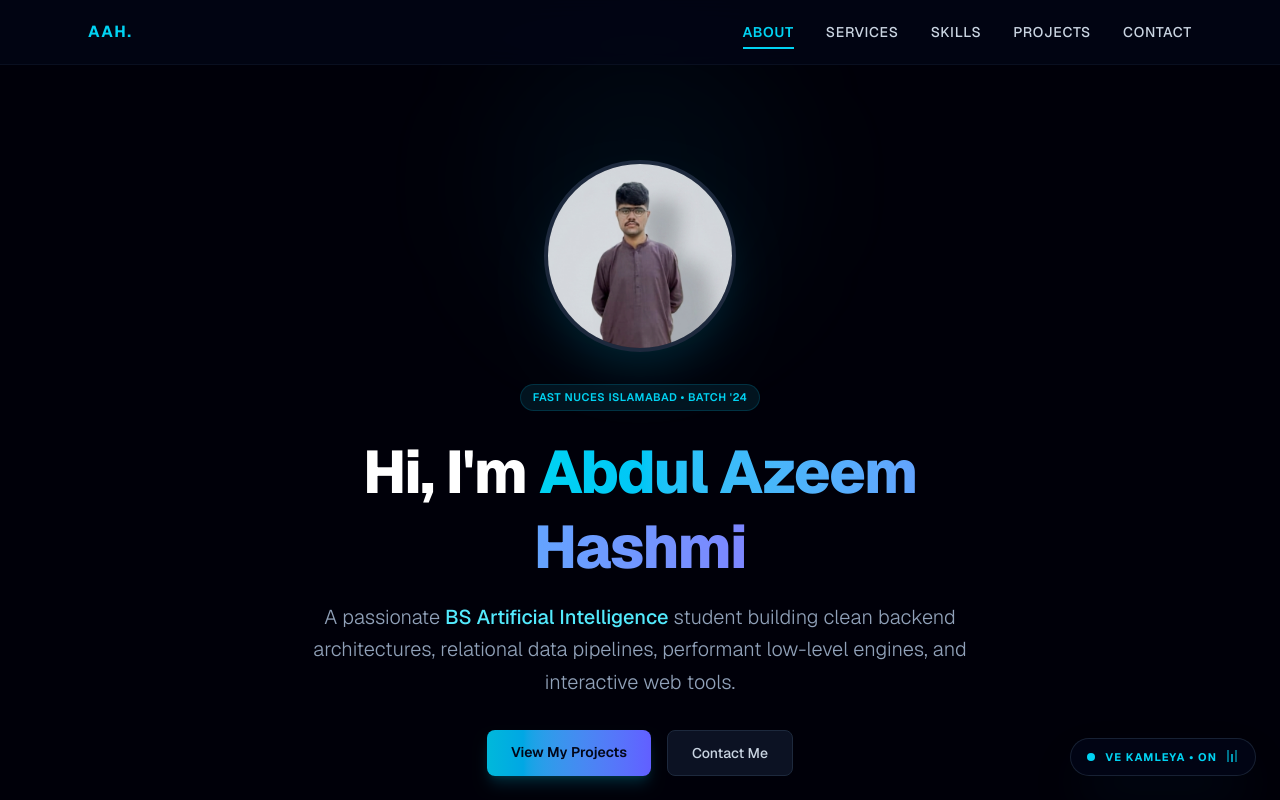
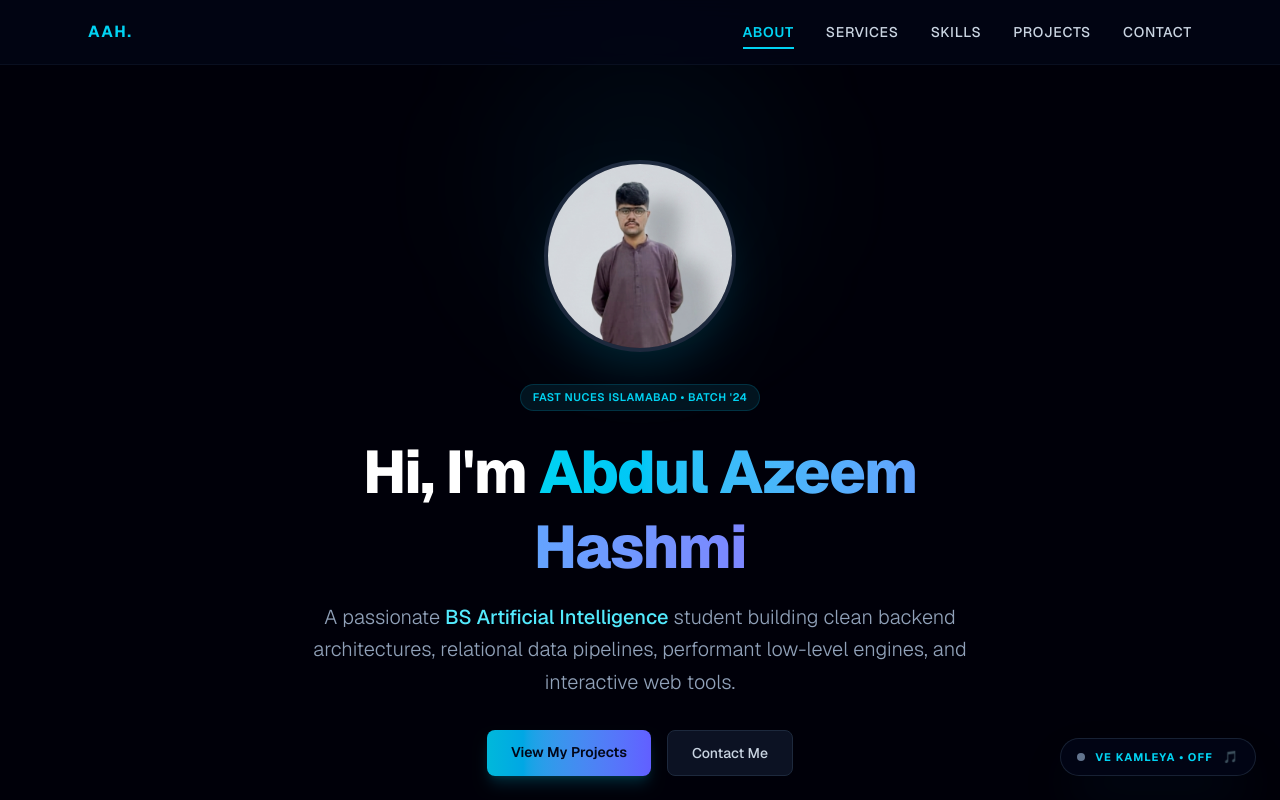
Before and after one commit to AbdulAzeemHashmi/Portfolio, a Next.js app: page / in a window 1280 px wide. Shown: the top 800 px of the page. Built offline with nearby package versions, Linux system fonts and the light colour scheme.

Commit message:
Configure Ve Kamleya background audio soundtrack loop engine

```diff
--- a/app/page.tsx
+++ b/app/page.tsx
@@ -80,10 +80,34 @@ const SKILLS = [
 
 // Floating Background Music Pipeline Engine
 function BackgroundMusic() {
-  const [isPlaying, setIsPlaying] = useState(true);
+  const [isPlaying, setIsPlaying] = useState(false);
   const playerRef = useRef<any>(null);
 
   useEffect(() => {
+    const initPlayer = () => {
+      playerRef.current = new (window as any).YT.Player("youtube-audio-pipeline", {
+        height: "0",
+        width: "0",
+        videoId: "QXJyMpxd210",
+        playerVars: {
+          autoplay: 0,
+          loop: 1,
+          playlist: "RDQXJyMpxd210",
+          controls: 0,
+          disablekb: 1,
+          modestbranding: 1,
+          rel: 0,
+          playsinline: 1,
+        },
+        events: {
+          onReady: () => {
+            playerRef.current?.setVolume(100);
+            playerRef.current?.unMute();
+          },
+        },
+      });
+    };
+
     if (!(window as any).YT) {
       const tag = document.createElement("script");
       tag.src = "https://www.youtube.com/iframe_api";
@@ -97,28 +121,26 @@ function BackgroundMusic() {
       initPlayer();
     }
 
-    function initPlayer() {
-      playerRef.current = new (window as any).YT.Player("youtube-audio-pipeline", {
-        height: "0",
-        width: "0",
-        videoId: "QXJyMpxd210",
-        playerVars: {
-          autoplay: 1,
-          loop: 1,
-          playlist: "RDQXJyMpxd210",
-          controls: 0,
-          disablekb: 1,
-          modestbranding: 1,
-          rel: 0,
-        },
-        events: {
-          onReady: () => {
-            playerRef.current?.playVideo();
-            setIsPlaying(true);
-          },
-        },
-      });
-    }
+    const tryStartPlayback = () => {
+      if (!playerRef.current) return;
+
+      try {
+        playerRef.current.setVolume(100);
+        playerRef.current.unMute();
+        playerRef.current.playVideo();
+        setIsPlaying(true);
+      } catch {
+        // Ignore browser autoplay restrictions until the user interacts again.
+      }
+    };
+
+    window.addEventListener("pointerdown", tryStartPlayback, { once: true, passive: true });
+    window.addEventListener("keydown", tryStartPlayback, { once: true });
+
+    return () => {
+      window.removeEventListener("pointerdown", tryStartPlayback);
+      window.removeEventListener("keydown", tryStartPlayback);
+    };
   }, []);
 
   const toggleMusic = () => {
@@ -128,8 +150,14 @@ function BackgroundMusic() {
       playerRef.current.pauseVideo();
       setIsPlaying(false);
     } else {
-      playerRef.current.playVideo();
-      setIsPlaying(true);
+      try {
+        playerRef.current.setVolume(100);
+        playerRef.current.unMute();
+        playerRef.current.playVideo();
+        setIsPlaying(true);
+      } catch {
+        // Ignore browser autoplay restrictions until the user interacts again.
+      }
     }
   };
 
@@ -600,16 +628,6 @@ export default function Home() {
             <p className="text-slate-400 text-sm md:text-base mt-2">Currently open for technical deep dives or custom engineering solutions.</p>
           </div>
 
-          <div className="mb-6 rounded-2xl border border-slate-800/70 bg-slate-900/40 p-4 text-sm text-slate-300 backdrop-blur-sm">
-            <p className="mb-3 font-semibold text-cyan-300">Quick links</p>
-            <div className="flex flex-col gap-2">
-              <a href="https://abdulazeemhashmi.vercel.app/" target="_blank" rel="noreferrer" className="transition hover:text-cyan-400">Portfolio: AbdulAzeemHashmi</a>
-              <a href="https://github.com/AbdulAzeemHashmi" target="_blank" rel="noreferrer" className="transition hover:text-cyan-400">GitHub Profile: AbdulAzeemHashmi</a>
-              <a href="https://github.com/AbdulAzeemHashmi/Portfolio" target="_blank" rel="noreferrer" className="transition hover:text-cyan-400">GitHub Repository: Portfolio</a>
-              <a href="mailto:abdulazeemhashmi29@gmail.com" className="transition hover:text-cyan-400">Email: abdulazeemhashmi29@gmail.com</a>
-            </div>
-          </div>
-
           <form onSubmit={handleFormSubmit} className="bg-slate-900/40 backdrop-blur-sm border border-slate-800/60 p-5 sm:p-8 rounded-2xl shadow-xl transition-all">
             <div className="grid grid-cols-1 sm:grid-cols-2 gap-4 sm:gap-6 mb-4 sm:mb-6">
               <div>
```
